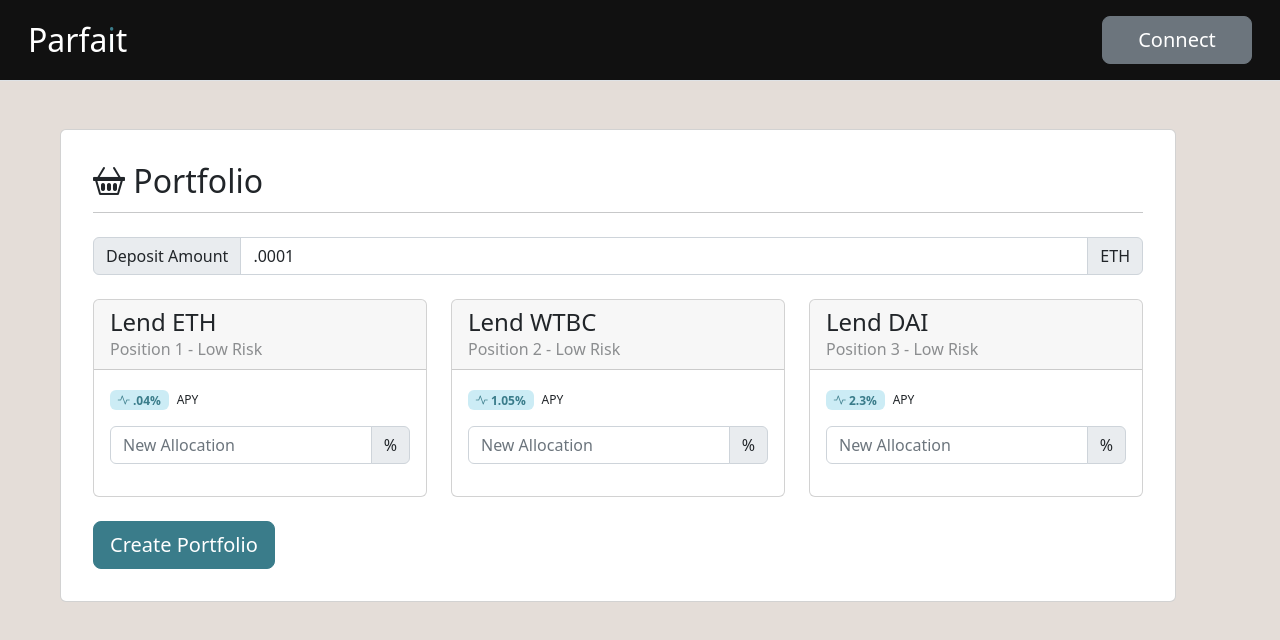
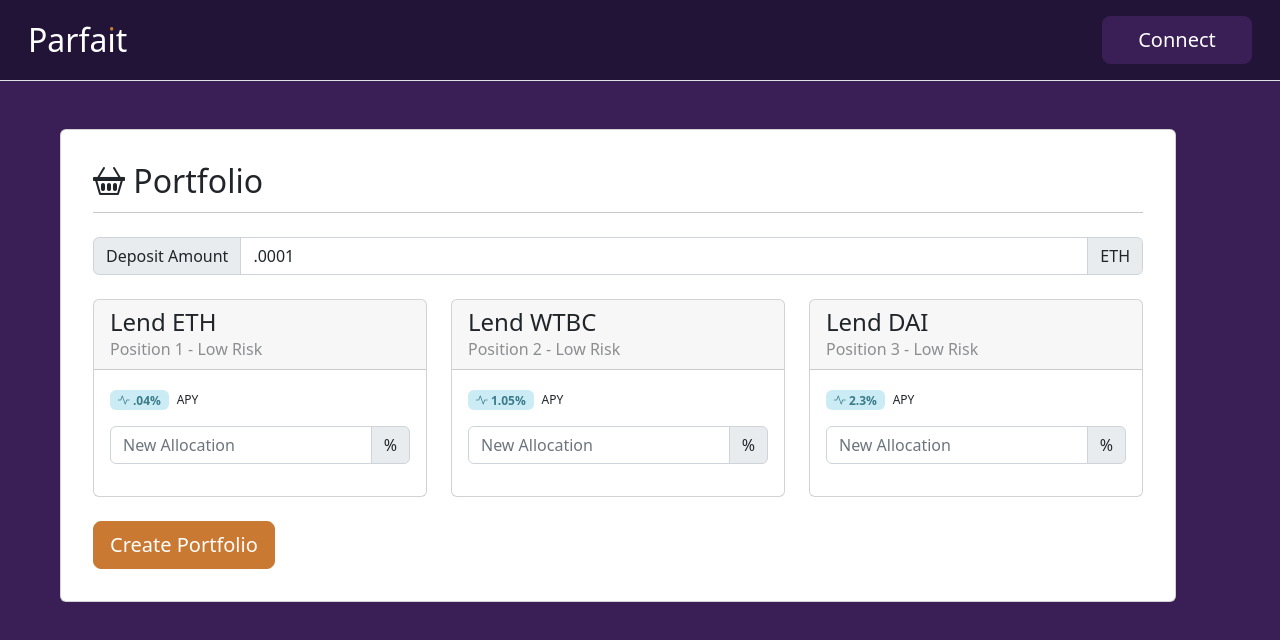
Before and after one commit to richwarner/parfait, a React (Create React App) app in the folder app/: page / in a window 1280 px wide. Shown: the top 640 px of the page. Built offline with nearby package versions, Linux system fonts and the light colour scheme.

Commit message:
Front end updates

```diff
--- a/app/public/index.html
+++ b/app/public/index.html
@@ -34,7 +34,7 @@
     <script src="https://cdn.jsdelivr.net/npm/bootstrap@5.2.0-beta1/dist/js/bootstrap.bundle.min.js" integrity="sha384-pprn3073KE6tl6bjs2QrFaJGz5/SUsLqktiwsUTF55Jfv3qYSDhgCecCxMW52nD2" crossorigin="anonymous"></script>
   </head>
   <!-- <body class="d-flex h-100 text-center text-white bg-dark"> -->
-  <body class="bg-gray">
+  <body class="bg-purple">
     <noscript>You need to enable JavaScript to run this app.</noscript>
     <!-- <div id="root" class="d-flex w-100 h-100 p-3 mx-auto flex-column bd-placeholder-img"></div> -->
     <div id="root"></div>
--- a/app/src/App.css
+++ b/app/src/App.css
@@ -92,13 +92,23 @@
 }
 
 .btn-primary, .btn-primary:active, .btn-primary:focus, .btn-primary:disabled {
-  background-color: #3a7c8a;
-  border-color: #3a7c8a;
+  background-color: #ca7932;
+  border-color: #ca7932;
 }
 
 .btn-primary:hover {
-  background-color: #316975;
-  border-color: #316975;
+  background-color: #af5a0f;
+  border-color: #af5a0f;
+}
+
+.btn-secondary, .btn-secondary:active, .btn-secondary:focus, .btn-secondary:disabled {
+  background-color: #3a1e56;
+  border-color: #3a1e56;
+}
+
+.btn-secondary:hover {
+  background-color: #250f3b;
+  border-color: #250f3b;
 }
 
 /* .bd-placeholder-img {
--- a/app/src/App.js
+++ b/app/src/App.js
@@ -8,36 +8,15 @@ import config from './__config';
 import { createClient } from 'urql';
 const GRAPH_API_URL = 'https://api.thegraph.com/subgraphs/name/richwarner/parfait';
 
-// class App extends React.Component {
-//   constructor(props) {
-//     super(props);
-//     this.state = {
-//       connected: false,
-//     }
-//     const { ethereum } = window;
-//     let provider;
-//   }
-
-//   handleConnect() {
-//     if(!this.state.connected) {
-//       if(ethereum) {
-//         ethereum.request({ method: 'eth_requestAccounts'});
-//         provider = new ethers.providers.Web3Provider(ethereum);
-//         // Do something
-//       } else {
-//         console.log("You need to install MetaMask!");
-//       }
-//     }
-//   }
-
-// }
-
 function App() {
 
   // State variables
   const [userAddress, setUserAddress] = React.useState("Connect");
   const [proxyAddress, setProxyAddressState] = React.useState("");
   const [deposit, setDeposit] = React.useState(".0001");
+  const [xBalance, setXBalance] = React.useState("");
+  const [yBalance, setYBalance] = React.useState("");
+  const [zBalance, setZBalance] = React.useState("");
   const [xCurrentAllocation, setXCurrentAllocation] = React.useState("");
   const [yCurrentAllocation, setYCurrentAllocation] = React.useState("");
   const [zCurrentAllocation, setZCurrentAllocation] = React.useState("");
@@ -87,20 +66,40 @@ function App() {
     setProxyAddressState(addr);
   }
 
+  // Fetch current balances and allocations
   async function populatePortfolio(userProxyAddress) {
     const provider = new ethers.providers.Web3Provider(ethereum);
     const signer = provider.getSigner();
     const proxyContract = new ethers.Contract(userProxyAddress, parfaitJSON.abi, signer);
     try {
+      // Get allocations
       const currentX = await proxyContract.CETHAllocation();
       const currentY = await proxyContract.CWBTCAllocation();
       const currentZ = await proxyContract.CDAIAllocation();
       setXCurrentAllocation(currentX.toString() + "%");
       setYCurrentAllocation(currentY.toString() + "%");
       setZCurrentAllocation(currentZ.toString() + "%");
-      // console.log("Current X: %s", currentX);
-      // console.log("Current Y: %s", currentY);
-      // console.log("Current Z: %s", currentZ);
+      // console.log("Allocation X: %s", currentX);
+      // console.log("Allocation Y: %s", currentY);
+      // console.log("Allocation Z: %s", currentZ);
+
+      // Get balances
+      // const balances = await proxyContract.getBalances();
+      // const balanceX = balances[0];
+      // const balanceY = balances[1];
+      // const balanceZ = balances[2];
+      // setXCurrentAllocation(balanceX.toString());
+      // setYCurrentAllocation(balanceY.toString());
+      // setZCurrentAllocation(balanceZ.toString());
+      // console.log("Balance X: %s", balanceX);
+      // console.log("Balance Y: %s", balanceY);
+      // console.log("Balance Z: %s", balanceZ);
+
+      // Reset allocation inputs
+      setXAllocation("");
+      setYAllocation("");
+      setZAllocation("");
+
     } catch (err) {
       console.log("Error fetching user portfolio: %s", err);
     }
@@ -118,6 +117,7 @@ function App() {
     }
   }
 
+  // Check subgraph for existing user proxy contract
   async function getUserProxyAddress(addr) {
     const eventQuery = `{ parfaitNewCloneEvents(where: {_owner: "${addr}"}) { id count _owner _clone } }`;
     let userProxyAddr = "";
@@ -136,13 +136,17 @@ function App() {
 
   async function updatePortfolio() {
     console.log("Updating portfolio");
+
     // Show loading spinner
     document.querySelector("#btn-submit-portfolio").classList.add("d-none");
     document.querySelector("#btn-submit-portfolio-loading").classList.remove("d-none");
-    // try {
+
+    try {
       const provider = new ethers.providers.Web3Provider(ethereum);
       const signer = provider.getSigner();
+
       if(!proxyAddress) {
+
         // Create proxy contract
         console.log("Creating new proxy contract for user %s with %s eth", await signer.getAddress(), deposit);
         const factoryContract = new ethers.Contract(config.parfaitProxyFactoryAddress, parfaitProxyFactoryJSON.abi, signer);
@@ -155,7 +159,9 @@ function App() {
         const addr = receipt.events[1].args[1];
         setProxyAddress(addr);
         document.querySelector('#proxyAddressContainer').classList.add('animate__animated', 'animate__fadeIn', 'animate__delay-1s');
+
       } else {
+
         // Update existing proxy contract
         console.log("Updating existing proxy contract at %s with signer %s", proxyAddress, await signer.getAddress());
         // Use the Parfait ABI to get a connection to the proxy contract
@@ -164,28 +170,18 @@ function App() {
           value: ethers.utils.parseEther(deposit),
         });
         const receipt = await tx.wait();
+        // Update UI
+        populatePortfolio(proxyAddress);
+
       }
-    // } catch (err) {
-    //   console.log(err);
-    // }
+    } catch (err) {
+      console.log(err);
+    }
+
     // Remove loading spinner
     document.querySelector("#btn-submit-portfolio").classList.remove("d-none");
     document.querySelector("#btn-submit-portfolio-loading").classList.add("d-none");
   }
-
-  // async function getCurrentGreeting() {
-  //   let signer = await provider.getSigner();
-  //   let contractInstance = new ethers.Contract(config.parfaitAddress, parfaitJSON.abi, signer);
-  //   let currentGreeting = await contractInstance.greet();
-  //   setGreeting(currentGreeting);
-  //   console.log("The greeting is " + currentGreeting);
-  // }
-
-  // async function setNewGreeting() {
-  //   let signer = await provider.getSigner();
-  //   let contractInstance = new ethers.Contract(config.parfaitAddress, parfaitJSON.abi, signer);
-  //   await contractInstance.setGreeting("Hey Class 1!");
-  // }
 
   return (
     <div className="App">
@@ -273,13 +269,6 @@ function App() {
           </div>
         </div>
       </div>
-
-      {/* <div className="user-details">{address}</div>
-      <div>{balance}</div>
-      <button onClick={getCurrentGreeting}>Get Current Greeting!</button>
-      <button onClick={setNewGreeting}>Set a New Greeting</button>
-      <div>Greeting: {greeting}</div> */}
-
     </div>
     /*<div className="cover-container d-flex w-100 h-100 p-3 mx-auto flex-column">
       <header className="mb-auto">
--- a/app/src/index.css
+++ b/app/src/index.css
@@ -12,7 +12,7 @@ code {
 } */
 
 .sticky-header {
-  background-color: #111;
+  background-color: #221436;
 }
 
 .logo {
@@ -20,7 +20,7 @@ code {
 }
 
 .i {
-  color: #3a7c8a;
+  color: #ca7932;
   position: relative;
 }
 .i:before {
@@ -32,3 +32,11 @@ code {
 .bg-gray {
   background-color: #e4ddd8;
 }
+
+.bg-darkpurple {
+  background-color: #221436;
+}
+
+.bg-purple {
+  background-color: #3a1e56;
+}
```
